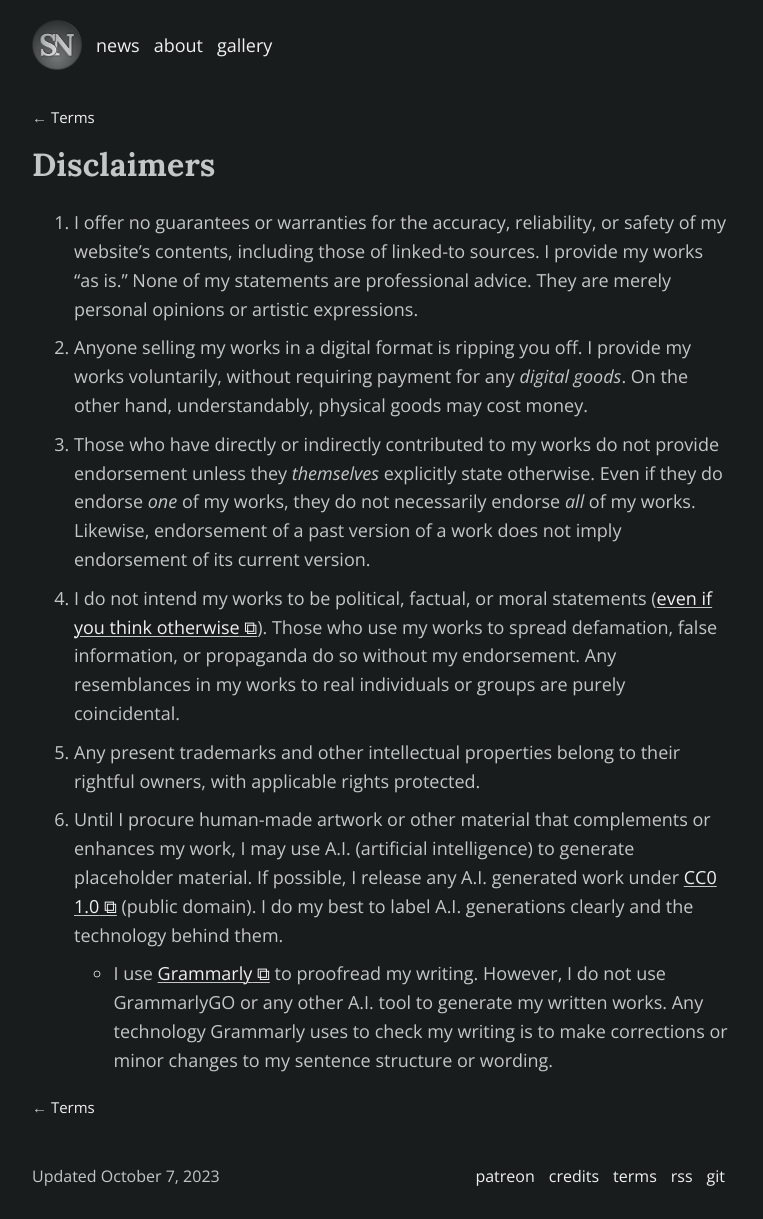
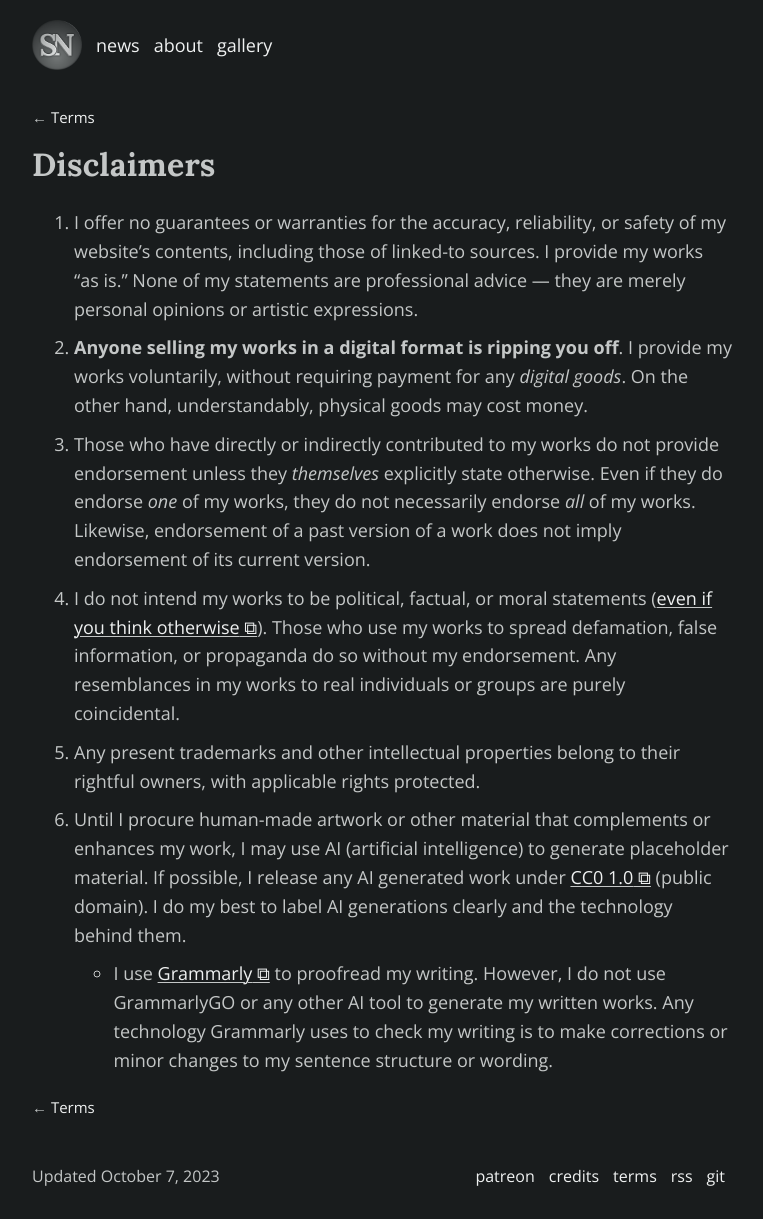
Before and after one commit to schizoidnightmares/schizoidnightmares.com, a Jekyll site: the page built from terms/disclaimers.md, in a window 1280 px wide. Shown: the whole page, without its empty margins (258-1021 px from the left). Built offline with Jekyll 4.4.1, drawn with Linux system fonts in a browser that asks for light colours.

```diff
--- a/terms/disclaimers.md
+++ b/terms/disclaimers.md
@@ -8,11 +8,11 @@ return-url: /terms/
 
 # Disclaimers
 
-1. I offer no guarantees or warranties for the accuracy, reliability, or safety of my website's contents, including those of linked-to sources. I provide my works "as is." None of my statements are professional advice. They are merely personal opinions or artistic expressions.
-1. Anyone selling my works in a digital format is ripping you off. I provide my works voluntarily, without requiring payment for any *digital goods*. On the other hand, understandably, physical goods may cost money.
+1. I offer no guarantees or warranties for the accuracy, reliability, or safety of my website's contents, including those of linked-to sources. I provide my works "as is." None of my statements are professional advice — they are merely personal opinions or artistic expressions.
+1. **Anyone selling my works in a digital format is ripping you off**. I provide my works voluntarily, without requiring payment for any *digital goods*. On the other hand, understandably, physical goods may cost money.
 1. Those who have directly or indirectly contributed to my works do not provide endorsement unless they *themselves* explicitly state otherwise. Even if they do endorse *one* of my works, they do not necessarily endorse *all* of my works. Likewise, endorsement of a past version of a work does not imply endorsement of its current version.
 1. I do not intend my works to be political, factual, or moral statements (<a href="https://www.youtube.com/watch?v=GM-e46xdcUo" target="_blank">even if you think otherwise</a>). Those who use my works to spread defamation, false information, or propaganda do so without my endorsement. Any resemblances in my works to real individuals or groups are purely coincidental.
 1. Any present trademarks and other intellectual properties belong to their rightful owners, with applicable rights protected.
-1. Until I procure human-made artwork or other material that complements or enhances my work, I may use A.I. (artificial intelligence) to generate placeholder material. If possible, I release any A.I. generated work under <a href="https://creativecommons.org/publicdomain/zero/1.0/" target="_blank">CC0 1.0</a> (public domain). I do my best to label A.I. generations clearly and the technology behind them.
-  - I use <a href="http://grammarly.com/" target="_blank">Grammarly</a> to proofread my writing. However, I do not use GrammarlyGO or any other A.I. tool to generate my written works. Any technology Grammarly uses to check my writing is to make corrections or minor changes to my sentence structure or wording.
+1. Until I procure human-made artwork or other material that complements or enhances my work, I may use AI (artificial intelligence) to generate placeholder material. If possible, I release any AI generated work under <a href="https://creativecommons.org/publicdomain/zero/1.0/" target="_blank">CC0 1.0</a> (public domain). I do my best to label AI generations clearly and the technology behind them.
+  - I use <a href="http://grammarly.com/" target="_blank">Grammarly</a> to proofread my writing. However, I do not use GrammarlyGO or any other AI tool to generate my written works. Any technology Grammarly uses to check my writing is to make corrections or minor changes to my sentence structure or wording.
 {: .spaced}
```
